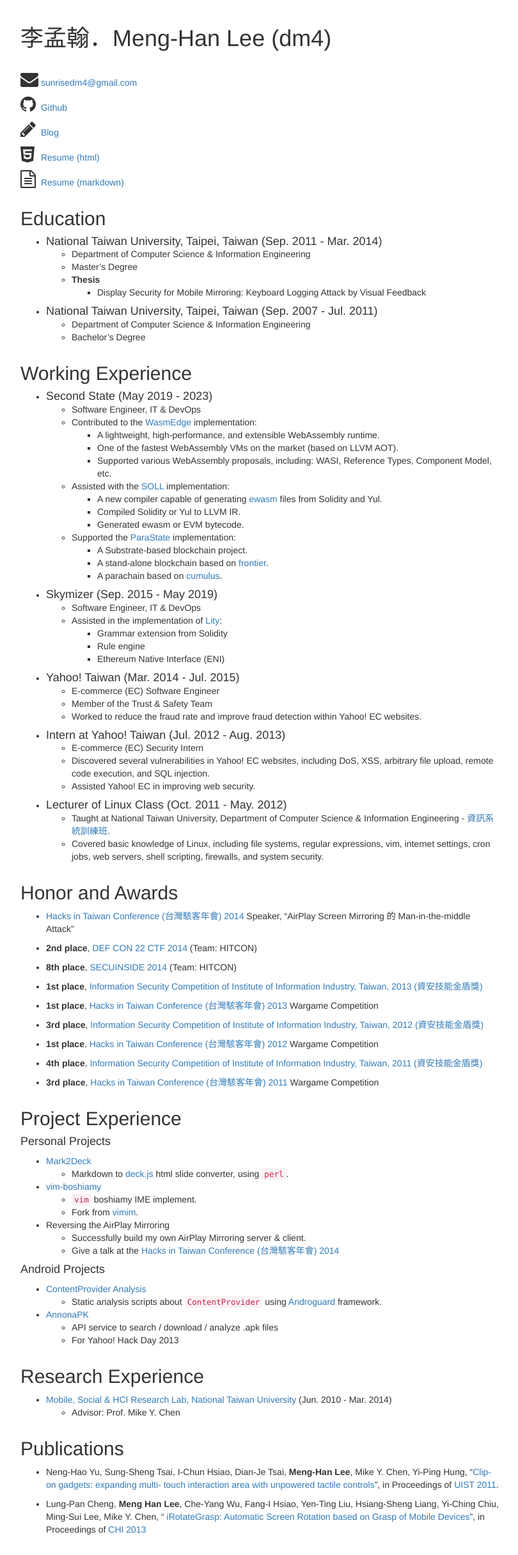
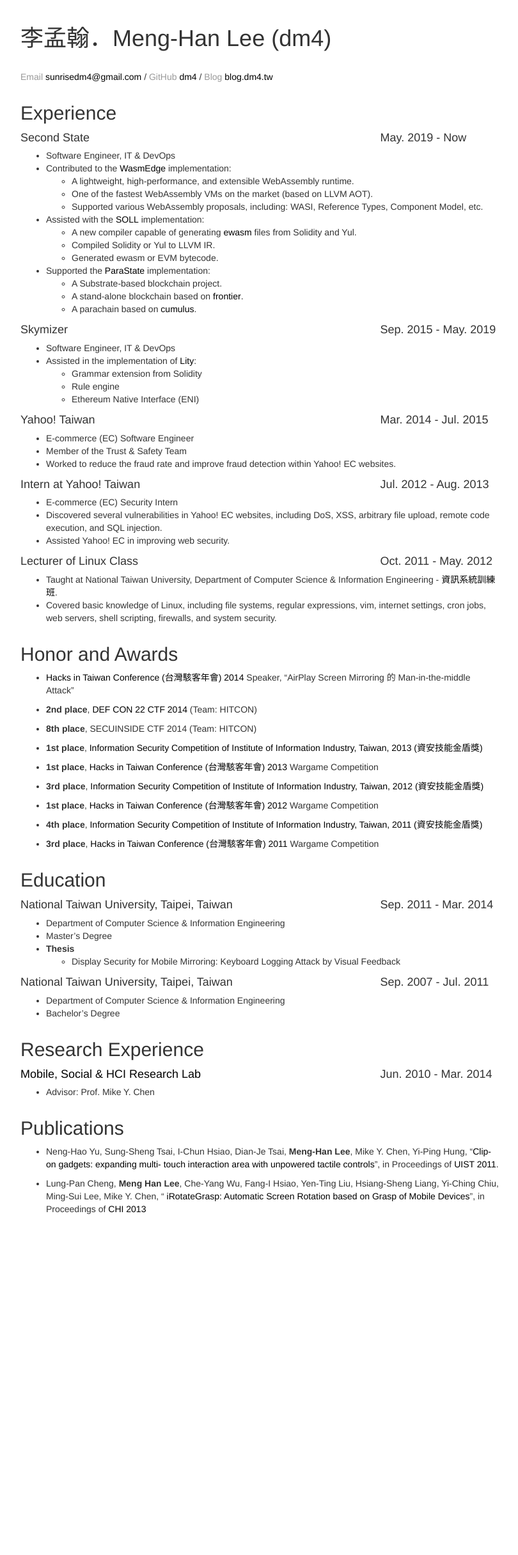
Before and after one commit to dm4/resume.dm4.tw, a Jekyll site: the page built from index.md, in a window 1280 px wide. Shown: the whole page at 64% size, without its empty margins (233-1043 px from the left). Built offline with Jekyll 4.4.1, drawn with Linux system fonts in a browser that asks for light colours; nearby versions of some CDN libraries; our own code applies the rules of GitHub Pages for plain Markdown files; after the commit the page ends 1930 px from its top, so only the background shows below that; some of the changed lines change nothing that is shown.

Commit message:
Update for 2024-01

```diff
--- a/_config.yaml
+++ b/_config.yaml
@@ -1,2 +1 @@
 exclude: ['CNAME', 'Gemfile', 'Gemfile.lock', 'README.md']
-keep_files: ['index.md']
--- a/_includes/content.html
+++ /dev/null
@@ -1,7 +0,0 @@
-{% capture _ %}
-  {% capture content %}{{ content | replace: 'Email:', '<i class="fa fa-envelope fa-2x"></i>' }}{% endcapture %}
-  {% capture content %}{{ content | replace: 'Github:', '<i class="fa fa-github fa-2x"></i>' }}{% endcapture %}
-  {% capture content %}{{ content | replace: 'Blog:', '<i class="fa fa-pencil fa-2x"></i>' }}{% endcapture %}
-  {% capture content %}{{ content | replace: 'Resume (html):', '<i class="fa fa-html5 fa-2x"></i>' }}{% endcapture %}
-  {% capture content %}{{ content | replace: 'Resume (markdown):', '<i class="fa fa-file-text-o fa-2x"></i>' }}{% endcapture %}
-{% endcapture %}
--- /dev/null
+++ b/_includes/custom.css
@@ -0,0 +1,41 @@
+body {
+    padding: 20px;
+}
+
+h1 {
+    margin-bottom: 30px;
+}
+
+h2 {
+    margin-top: 30px;
+}
+
+i.fa-2x {
+    width: 28px;
+}
+
+li h4 {
+    margin-bottom: 0px;
+}
+
+em {
+    font-style: normal;
+    color: #999;
+}
+
+a {
+    color: #000;
+    font-style: underline;
+    font-weight: 500;
+}
+
+table {
+    width: 100%;
+    margin-bottom: 5px;
+}
+
+td {
+    width: 75%;
+    font-size: 18px;
+    font-weight: 450;
+}
--- a/_layouts/resume.html
+++ b/_layouts/resume.html
@@ -1,45 +1,25 @@
 <!DOCTYPE html>
 <html lang="en">
+
 <head>
   <meta charset="UTF-8">
   <meta name="viewport" content="width=device-width, initial-scale=1">
-  <title>{{ page.title }}</title>
+  <title>Meng-Han Lee (dm4)</title>
   <link rel="stylesheet" href="https://maxcdn.bootstrapcdn.com/font-awesome/4.3.0/css/font-awesome.min.css">
   <style>
     {% include bootstrap.min.css %}
-  </style>
-  <style>
-    body {
-      padding: 20px;
-    }
-    h1 {
-      margin-bottom: 30px;
-    }
-    h2 {
-      margin-top: 30px;
-    }
-    i.fa-2x {
-      width: 28px;
-    }
-    li h4 {
-      margin-bottom: 0px;
-    }
-    @media print {
-      body {
-        margin-top:    0cm;
-        margin-left:   1cm;
-        margin-right:  1cm;
-      }
-    }
+    {% include custom.css %}
   </style>
 </head>
+
 <body>
   <div class="container">
     <div class="row">
       <div class="col-xs-12 col-sm-12 col-md-10 col-md-offset-1 col-lg-8 col-lg-offset-2">
-          {% include content.html %}{{ content }}
+        {{ content }}
       </div>
     </div>
   </div>
 </body>
+
 </html>
--- /dev/null
+++ b/index.md
@@ -0,0 +1,150 @@
+---
+layout: resume
+---
+
+李孟翰．Meng-Han Lee (dm4)
+==========================
+
+*Email* <sunrisedm4@gmail.com> / *GitHub* [dm4](https://github.com/dm4) /
+*Blog* [blog.dm4.tw][]
+
+Experience
+----------
+
+| Second State | May. 2019 - Now |
+
+* Software Engineer, IT & DevOps
+* Contributed to the [WasmEdge][] implementation:
+  - A lightweight, high-performance, and extensible WebAssembly runtime.
+  - One of the fastest WebAssembly VMs on the market (based on LLVM AOT).
+  - Supported various WebAssembly proposals, including: WASI, Reference Types,
+    Component Model, etc.
+* Assisted with the [SOLL][] implementation:
+  - A new compiler capable of generating [ewasm][] files from Solidity and Yul.
+  - Compiled Solidity or Yul to LLVM IR.
+  - Generated ewasm or EVM bytecode.
+* Supported the [ParaState][] implementation:
+  - A Substrate-based blockchain project.
+  - A stand-alone blockchain based on [frontier][].
+  - A parachain based on [cumulus][].
+
+| Skymizer | Sep. 2015 - May. 2019 |
+
+* Software Engineer, IT & DevOps
+* Assisted in the implementation of [Lity][]:
+  - Grammar extension from Solidity
+  - Rule engine
+  - Ethereum Native Interface (ENI)
+
+| Yahoo! Taiwan | Mar. 2014 - Jul. 2015 |
+
+* E-commerce (EC) Software Engineer
+* Member of the Trust & Safety Team
+* Worked to reduce the fraud rate and improve fraud detection within Yahoo! EC websites.
+
+| Intern at Yahoo! Taiwan | Jul. 2012 - Aug. 2013 |
+
+* E-commerce (EC) Security Intern
+* Discovered several vulnerabilities in Yahoo! EC websites,
+  including DoS, XSS, arbitrary file upload, remote code execution, and SQL injection.
+* Assisted Yahoo! EC in improving web security.
+
+| Lecturer of Linux Class | Oct. 2011 - May. 2012 |
+
+* Taught at National Taiwan University, Department of
+  Computer Science & Information Engineering - [資訊系統訓練班][NTU CSIE Train].
+* Covered basic knowledge of Linux, including file systems,
+  regular expressions, vim, internet settings, cron jobs,
+  web servers, shell scripting, firewalls, and system security.
+
+Honor and Awards
+----------------
+
+* [Hacks in Taiwan Conference (台灣駭客年會) 2014][HIT2014] Speaker,
+  "AirPlay Screen Mirroring 的 Man-in-the-middle Attack"
+
+* __2nd place__, [DEF CON 22 CTF 2014][DEFCON 2014] (Team: HITCON)
+
+* __8th place__, SECUINSIDE CTF 2014 (Team: HITCON)
+
+* __1st place__, [Information Security Competition
+  of Institute of Information Industry, Taiwan,
+  2013 (資安技能金盾獎)][Gold Shield]
+
+* __1st place__, [Hacks in Taiwan Conference (台灣駭客年會)
+  2013][HIT2013] Wargame Competition
+
+* __3rd place__, [Information Security Competition
+  of Institute of Information Industry, Taiwan,
+  2012 (資安技能金盾獎)][Gold Shield]
+
+* __1st place__, [Hacks in Taiwan Conference (台灣駭客年會)
+  2012][HIT2012] Wargame Competition
+
+* __4th place__, [Information Security Competition
+  of Institute of Information Industry, Taiwan,
+  2011 (資安技能金盾獎)][Gold Shield]
+
+* __3rd place__, [Hacks in Taiwan Conference (台灣駭客年會)
+  2011][HIT2011] Wargame Competition
+
+Education
+---------
+
+| National Taiwan University, Taipei, Taiwan | Sep. 2011 - Mar. 2014 |
+
+* Department of Computer Science & Information Engineering
+* Master's Degree
+* __Thesis__
+  - Display Security for Mobile Mirroring: Keyboard Logging Attack
+    by Visual Feedback
+
+| National Taiwan University, Taipei, Taiwan | Sep. 2007 - Jul. 2011 |
+
+* Department of Computer Science & Information Engineering
+* Bachelor's Degree
+
+Research Experience
+-------------------
+
+| [Mobile, Social & HCI Research Lab][Lab] | Jun. 2010 - Mar. 2014 |
+
+* Advisor: Prof. Mike Y. Chen
+
+Publications
+------------
+
+* Neng-Hao Yu, Sung-Sheng Tsai, I-Chun Hsiao,
+  Dian-Je Tsai, __Meng-Han Lee__, Mike Y. Chen,
+  Yi-Ping Hung, "[Clip-on gadgets: expanding multi-
+  touch interaction area with unpowered tactile
+  controls][Clip-on]", in Proceedings of [UIST 2011]
+  [UIST2011].
+
+* Lung-Pan Cheng, __Meng Han Lee__, Che-Yang Wu,
+  Fang-I Hsiao, Yen-Ting Liu, Hsiang-Sheng Liang,
+  Yi-Ching Chiu, Ming-Sui Lee, Mike Y. Chen, "[
+  iRotateGrasp: Automatic Screen Rotation based
+  on Grasp of Mobile Devices][iRotateGrasp]", in
+  Proceedings of [CHI 2013][CHI2013]
+
+[blog.dm4.tw]:    https://blog.dm4.tw
+[Lab]:            https://ntuhci.org/
+[Clip-on]:        https://dl.acm.org/citation.cfm?id=2047243
+[iRotateGrasp]:   https://dl.acm.org/citation.cfm?id=2479513
+[UIST2011]:       https://www.acm.org/uist/uist2011/
+[CHI2013]:        https://chi2013.acm.org/
+[NTU CSIE Train]: https://www.csie.ntu.edu.tw/train/
+[Gold Shield]:    https://csc.nics.nat.gov.tw
+[HIT2011]:        https://hitcon.org/2011
+[HIT2012]:        https://hitcon.org/2012
+[HIT2013]:        https://hitcon.org/2013
+[HIT2014]:        https://hitcon.org/2014/agenda/
+[DEFCON 2014]:    https://legitbs.net/2014/
+[Lity]:           https://github.com/second-state/lity
+[SOLL]:           https://github.com/second-state/SOLL
+[ewasm]:          https://github.com/ewasm
+[WasmEdge]:       https://wasmedge.org
+[ParaState]:      https://www.parastate.io
+[frontier]:       https://github.com/paritytech/frontier
+[cumulus]:        https://github.com/paritytech/cumulus
--- a/menghanlee.md
+++ /dev/null
@@ -1,198 +0,0 @@
----
-title: Meng-Han Lee (dm4)
-layout: resume
-permalink: /
----
-
-李孟翰．Meng-Han Lee (dm4)
-==========================
-
-
-Email: <sunrisedm4@gmail.com>
-
-Github: [Github](https://github.com/dm4)
-
-Blog: [Blog](https://blog.dm4.tw)
-
-Resume (html): [Resume (html)](https://resume.dm4.tw)
-
-Resume (markdown): [Resume (markdown)](https://raw.githubusercontent.com/dm4/resume.dm4.tw/gh-pages/menghanlee.md)
-
-
-Education
----------
-
-- ####  National Taiwan University, Taipei, Taiwan (Sep. 2011 - Mar. 2014)
-    *   Department of Computer Science & Information Engineering
-    *   Master's Degree
-    *   __Thesis__
-        -   Display Security for Mobile Mirroring: Keyboard Logging Attack
-            by Visual Feedback
-
-- ####  National Taiwan University, Taipei, Taiwan (Sep. 2007 - Jul. 2011)
-    *   Department of Computer Science & Information Engineering
-    *   Bachelor's Degree
-
-
-Working Experience
-------------------
-
-- #### Second State (May 2019 - 2023)
-    * Software Engineer, IT & DevOps
-    * Contributed to the [WasmEdge][] implementation:
-        - A lightweight, high-performance, and extensible WebAssembly runtime.
-        - One of the fastest WebAssembly VMs on the market (based on LLVM AOT).
-        - Supported various WebAssembly proposals, including: WASI, Reference Types, Component Model, etc.
-    * Assisted with the [SOLL][] implementation:
-        - A new compiler capable of generating [ewasm][] files from Solidity and Yul.
-        - Compiled Solidity or Yul to LLVM IR.
-        - Generated ewasm or EVM bytecode.
-    * Supported the [ParaState][] implementation:
-        - A Substrate-based blockchain project.
-        - A stand-alone blockchain based on [frontier][].
-        - A parachain based on [cumulus][].
-
-- #### Skymizer (Sep. 2015 - May 2019)
-    * Software Engineer, IT & DevOps
-    * Assisted in the implementation of [Lity][]:
-        - Grammar extension from Solidity
-        - Rule engine
-        - Ethereum Native Interface (ENI)
-
-- ####  Yahoo! Taiwan (Mar. 2014 - Jul. 2015)
-    * E-commerce (EC) Software Engineer
-    * Member of the Trust & Safety Team
-    * Worked to reduce the fraud rate and improve fraud detection within Yahoo! EC websites.
-
-
-- ####  Intern at Yahoo! Taiwan (Jul. 2012 - Aug. 2013)
-    * E-commerce (EC) Security Intern
-    * Discovered several vulnerabilities in Yahoo! EC websites, including DoS, XSS, arbitrary file upload, remote code execution, and SQL injection.
-    * Assisted Yahoo! EC in improving web security.
-
-- ####  Lecturer of Linux Class (Oct. 2011 - May. 2012)
-    * Taught at National Taiwan University, Department of
-      Computer Science & Information Engineering - [資訊系統訓練班][NTU CSIE Train].
-    * Covered basic knowledge of Linux, including file systems,
-      regular expressions, vim, internet settings, cron jobs,
-      web servers, shell scripting, firewalls, and system security.
-
-
-
-Honor and Awards
-----------------
-
--   [Hacks in Taiwan Conference (台灣駭客年會) 2014][HIT2014]
-    Speaker, "AirPlay Screen Mirroring 的 Man-in-the-middle Attack"
-
--   __2nd place__, [DEF CON 22 CTF 2014][DEF CON 22 CTF 2014]
-    (Team: HITCON)
-
--   __8th place__, [SECUINSIDE 2014][SECUINSIDE 2014]
-    (Team: HITCON)
-
--   __1st place__, [Information Security Competition
-    of Institute of Information Industry, Taiwan,
-    2013 (資安技能金盾獎)][Gold Shield 2013]
-
--   __1st place__, [Hacks in Taiwan Conference (台灣駭客年會)
-    2013][HIT2013] Wargame Competition
-
--   __3rd place__, [Information Security Competition
-    of Institute of Information Industry, Taiwan,
-    2012 (資安技能金盾獎)][Gold Shield 2012]
-
--   __1st place__, [Hacks in Taiwan Conference (台灣駭客年會)
-    2012][HIT2012] Wargame Competition
-
--   __4th place__, [Information Security Competition
-    of Institute of Information Industry, Taiwan,
-    2011 (資安技能金盾獎)][Gold Shield 2011]
-
--   __3rd place__, [Hacks in Taiwan Conference (台灣駭客年會)
-    2011][HIT2011] Wargame Competition
-
-
-Project Experience
-------------------
-
-#### Personal Projects
-
--   [Mark2Deck][Mark2Deck]
-    *   Markdown to [deck.js][deck.js] html slide
-        converter, using `perl`.
-
--   [vim-boshiamy][vim-boshiamy]
-    *   `vim` boshiamy IME implement.
-    *   Fork from [vimim][vimim].
-
--   Reversing the AirPlay Mirroring
-    *   Successfully build my own AirPlay Mirroring server & client.
-    *   Give a talk at the [Hacks in Taiwan Conference (台灣駭客年會) 2014][HIT2014]
-
-#### Android Projects
-
--   [ContentProvider Analysis][contentprovider-androguard]
-    *   Static analysis scripts about `ContentProvider` using
-        [Androguard][androguard] framework.
-
--   [AnnonaPK][AnnonaPK]
-    *   API service to search / download / analyze .apk files
-    *   For Yahoo! Hack Day 2013
-
-
-Research Experience
--------------------
-
--   [Mobile, Social & HCI Research Lab, National Taiwan University]
-    [Lab] (Jun. 2010 - Mar. 2014)
-    *   Advisor: Prof. Mike Y. Chen
-
-
-Publications
-------------
-
--   Neng-Hao Yu, Sung-Sheng Tsai, I-Chun Hsiao,
-    Dian-Je Tsai, __Meng-Han Lee__, Mike Y. Chen,
-    Yi-Ping Hung, "[Clip-on gadgets: expanding multi-
-    touch interaction area with unpowered tactile
-    controls][Clip-on]", in Proceedings of [UIST 2011]
-    [UIST2011].
-
--   Lung-Pan Cheng, __Meng Han Lee__, Che-Yang Wu,
-    Fang-I Hsiao, Yen-Ting Liu, Hsiang-Sheng Liang,
-    Yi-Ching Chiu, Ming-Sui Lee, Mike Y. Chen, "[
-    iRotateGrasp: Automatic Screen Rotation based
-    on Grasp of Mobile Devices][iRotateGrasp]", in
-    Proceedings of [CHI 2013][CHI2013]
-
-
-[Mark2Deck]:        https://github.com/dm4/Mark2Deck
-[deck.js]:          https://imakewebthings.github.com/deck.js/
-[Lab]:              https://ntumobile.org
-[Clip-on]:          https://dl.acm.org/citation.cfm?id=2047243
-[UIST2011]:         https://www.acm.org/uist/uist2011/
-[Gold Shield 2011]: https://security.cisanet.org.tw/
-[Gold Shield 2012]: https://is.w18.noonspace.tw/main/modules/MySpace/index.php?sn=is&pg=ZC120
-[Gold Shield 2013]: https://security.cisanet.org.tw/
-[HIT2011]:          https://hitcon.org/2011
-[HIT2012]:          https://hitcon.org/2012
-[HIT2013]:          https://hitcon.org/2012
-[HIT2014]:          https://hitcon.org/2014/agenda/
-[vimim]:            https://code.google.com/p/vimim/
-[vim-boshiamy]:     https://github.com/dm4/vim-boshiamy
-[CHI2013]:          https://chi2013.acm.org/
-[NTU CSIE Train]:   https://www.csie.ntu.edu.tw/train/
-[androguard]:       https://code.google.com/p/androguard/
-[contentprovider-androguard]: https://github.com/dm4/contentprovider-androguard
-[AnnonaPK]:         https://github.com/dm4/AnnonaPK
-[iRotateGrasp]:     https://dl.acm.org/citation.cfm?id=2479513
-[SECUINSIDE 2014]:  https://secuinside.com/2014/index.html
-[DEF CON 22 CTF 2014]: https://legitbs.net/2014/
-[Lity]:             https://github.com/second-state/lity
-[SOLL]:             https://github.com/second-state/SOLL
-[ewasm]:            https://github.com/ewasm
-[WasmEdge]:         https://wasmedge.org
-[ParaState]:        https://www.parastate.io
-[frontier]:         https://github.com/paritytech/frontier
-[cumulus]:          https://github.com/paritytech/cumulus
```
Also changed, not shown: .markdownlint.json (added). Lines whose indentation alone changed are shown as unchanged.
